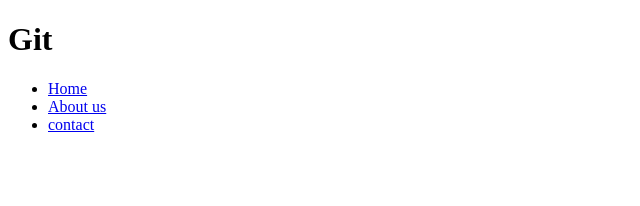
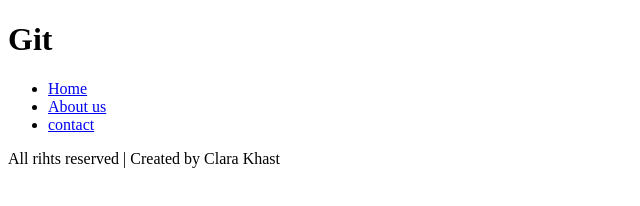
Before and after one commit to clarakhast/git_practice, a plain HTML site: page index.html in a window 1280 px wide. Shown: the whole page, without its empty margins (0-640 px from the left). Drawn offline with Linux system fonts and the light colour scheme.

Commit message:
website with footer added

```diff
--- a/index.html
+++ b/index.html
@@ -17,5 +17,9 @@
             </ul>
         </nav>
     </header>
+
+    <footer>
+        <p>All rihts reserved | Created by Clara Khast</p>
+    </footer>
 </body>
 </html>
```
